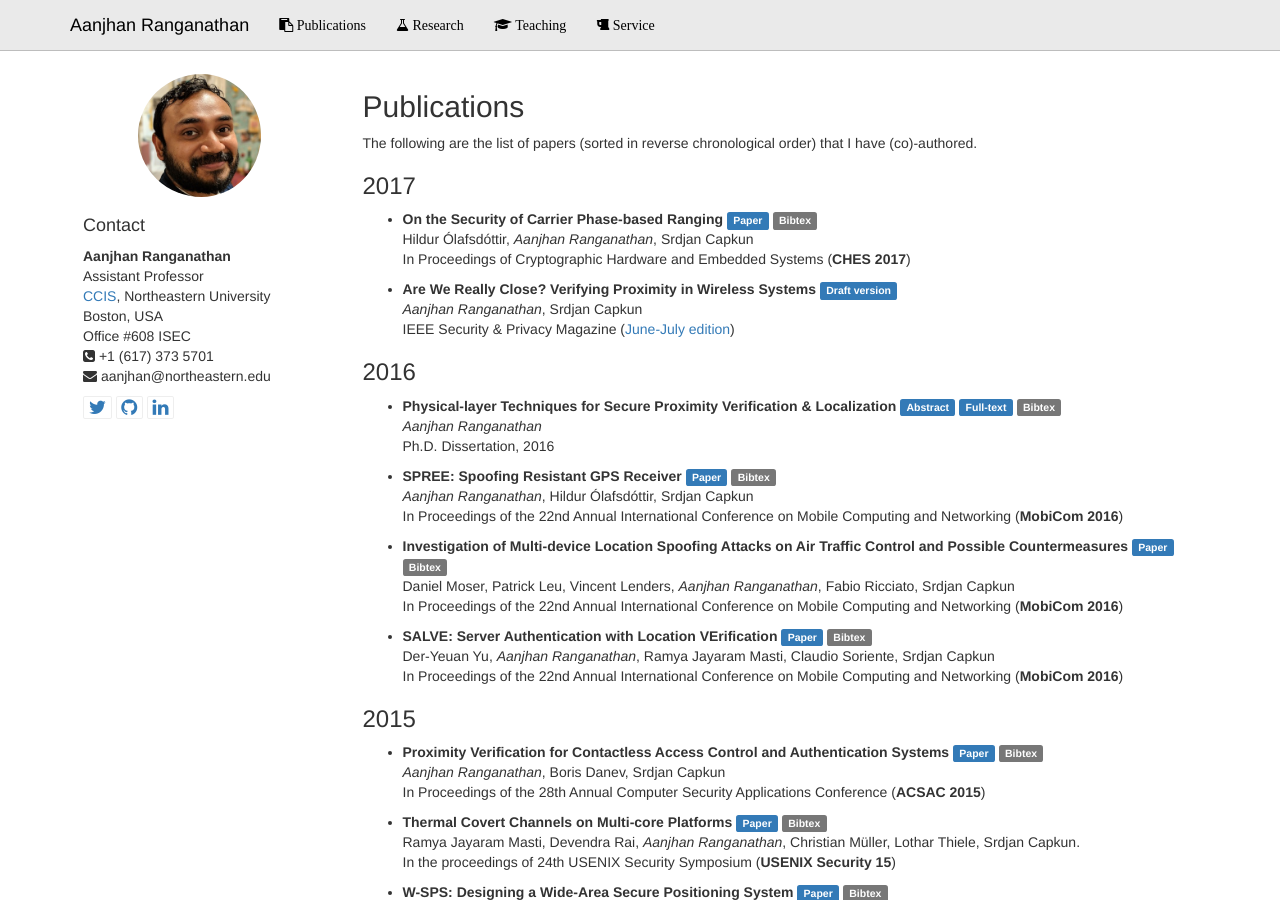
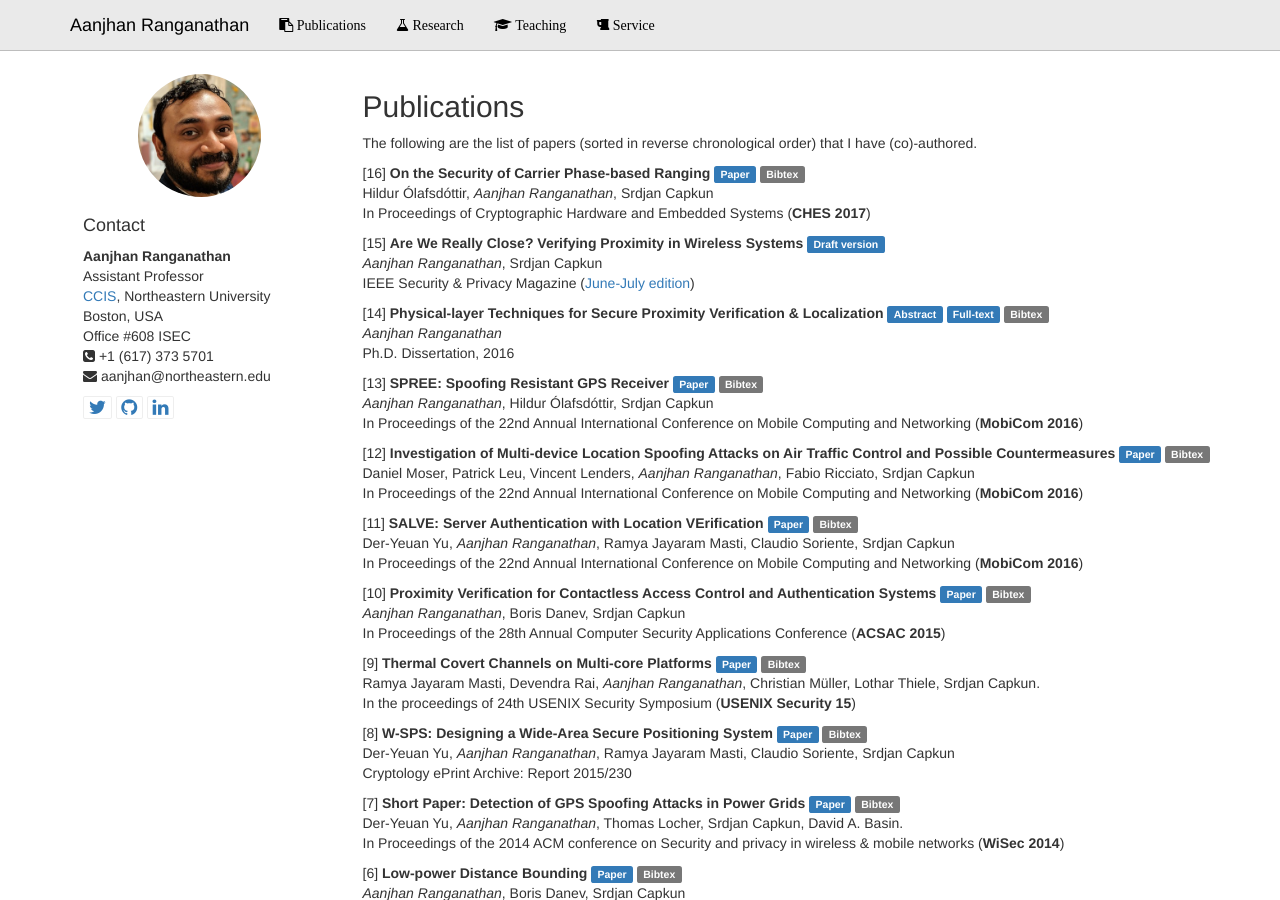
Before and after one commit to aanjhan/mywebsite, a Jekyll site: the page built from pubs/index.md, in a window 1280 px wide and 900 px high. Built offline with Jekyll 4.4.1, drawn with Linux system fonts in a browser that asks for light colours; some of the changed text lies outside the part shown.

Commit message:
updated the website

```diff
--- a/_config_dev.yml
+++ b/_config_dev.yml
@@ -1,10 +1,8 @@
 name: "Aanjhan Ranganathan"
 description: ""
 
-destination: _site_local
-url: "http://localhost:4000"
-
-#paginate: 10
+destination: ./_site_local
+baseurl: ""
 
 markdown: kramdown
 permalink: pretty
--- a/pubs/index.md
+++ b/pubs/index.md
@@ -7,90 +7,81 @@ layout: default
 
 The following are the list of papers (sorted in reverse chronological order) that I have (co)-authored.
 
-### 2017
-- **On the Security of Carrier Phase-based Ranging** <a href="assets/phase_ranging.pdf" class="label label-primary">Paper</a> <a href="assets/phase_ranging.bib" class="label label-default">Bibtex</a><br/>
+
+[16] **On the Security of Carrier Phase-based Ranging** <a href="assets/phase_ranging.pdf" class="label label-primary">Paper</a> <a href="assets/phase_ranging.bib" class="label label-default">Bibtex</a><br/>
 Hildur Ólafsdóttir, *Aanjhan Ranganathan*, Srdjan Capkun<br/>
 In Proceedings of Cryptographic Hardware and Embedded Systems (**CHES 2017**)
 
-- **Are We Really Close? Verifying Proximity in Wireless Systems** <a href="assets/ieeemag_secureranging.pdf" class="label label-primary">Draft version</a><br/>
+[15] **Are We Really Close? Verifying Proximity in Wireless Systems** <a href="assets/ieeemag_secureranging.pdf" class="label label-primary">Draft version</a><br/>
 *Aanjhan Ranganathan*, Srdjan Capkun<br/>
 IEEE Security & Privacy Magazine (<a href="http://ieeexplore.ieee.org/document/7945214/">June-July edition</a>)
 
-### 2016
-
-- **Physical-layer Techniques for Secure Proximity Verification & Localization**
+[14] **Physical-layer Techniques for Secure Proximity Verification & Localization**
 <a href="assets/thesis_abstract.pdf" class="label label-primary">Abstract</a> <a href="assets/aanjhan_thesis.pdf" class="label label-primary">Full-text</a> <a href="assets/aanjhan_thesis.bib" class="label label-default">Bibtex</a><br/>
 *Aanjhan Ranganathan*<br/>
 Ph.D. Dissertation, 2016
 
-- **SPREE: Spoofing Resistant GPS Receiver**
+[13] **SPREE: Spoofing Resistant GPS Receiver**
 <a href="assets/spree_mobicom2016.pdf" class="label label-primary">Paper</a> <a href="assets/spree_ranganathan16.bib" class="label label-default">Bibtex</a><br/>
 *Aanjhan Ranganathan*, Hildur Ólafsdóttir, Srdjan Capkun<br/>
 In Proceedings of the 22nd Annual International Conference on Mobile Computing and Networking (**MobiCom 2016**)
 
-- **Investigation of Multi-device Location Spoofing Attacks on Air Traffic Control and Possible Countermeasures**
+[12] **Investigation of Multi-device Location Spoofing Attacks on Air Traffic Control and Possible Countermeasures**
 <a href="assets/tdoaSpoofing_moser16.pdf" class="label label-primary">Paper</a> <a href="assets/tdoaSpoofing.bib" class="label label-default">Bibtex</a><br/>
 Daniel Moser, Patrick Leu, Vincent Lenders, *Aanjhan Ranganathan*, Fabio Ricciato, Srdjan Capkun<br/>
 In Proceedings of the 22nd Annual International Conference on Mobile Computing and Networking (**MobiCom 2016**)
 
-- **SALVE: Server Authentication with Location VErification**
+[11] **SALVE: Server Authentication with Location VErification**
 <a href="assets/salve-yu.pdf" class="label label-primary">Paper</a> <a href="assets/salve.bib" class="label label-default">Bibtex</a><br/>
 Der-Yeuan Yu, *Aanjhan Ranganathan*, Ramya Jayaram Masti, Claudio Soriente, Srdjan Capkun<br/>
 In Proceedings of the 22nd Annual International Conference on Mobile Computing and Networking (**MobiCom 2016**)
 
-### 2015
-
-- **Proximity Verification for Contactless Access Control and Authentication Systems**
+[10] **Proximity Verification for Contactless Access Control and Authentication Systems**
 <a href="assets/fmcw_acsac2015.pdf" class="label label-primary">Paper</a> <a href="assets/fmcw_acsac2015.bib" class="label label-default">Bibtex</a><br/>
 *Aanjhan Ranganathan*, Boris Danev, Srdjan Capkun<br/>
 In Proceedings of the 28th Annual Computer Security Applications Conference (**ACSAC 2015**)
 
-- **Thermal Covert Channels on Multi-core Platforms**
+[9] **Thermal Covert Channels on Multi-core Platforms**
 <a href="assets/thermalchannel_usenix2015.pdf" class="label label-primary">Paper</a> <a href="assets/thermal_usenix15.bib" class="label label-default">Bibtex</a><br/>
 Ramya Jayaram Masti, Devendra Rai, *Aanjhan Ranganathan*, Christian Müller, Lothar Thiele, Srdjan Capkun.<br/>
 In the proceedings of 24th USENIX Security Symposium (**USENIX Security 15**)
 
-- **W-SPS: Designing a Wide-Area Secure Positioning System**
+[8] **W-SPS: Designing a Wide-Area Secure Positioning System**
 <a href="assets/wsps-iacr230.pdf" class="label label-primary">Paper</a> <a href="assets/wsps_eprint.bib" class="label label-default">Bibtex</a><br/>
 Der-Yeuan Yu, *Aanjhan Ranganathan*, Ramya Jayaram Masti, Claudio Soriente, Srdjan Capkun<br/>
 Cryptology ePrint Archive: Report 2015/230
 
-### 2014
-- **Short Paper: Detection of GPS Spoofing Attacks in Power Grids**
+[7] **Short Paper: Detection of GPS Spoofing Attacks in Power Grids**
  <a href="assets/yu-gpsspoofing-wisec14.pdf" class="label label-primary">Paper</a> <a href="assets/gps_short_wisec14.bib" class="label label-default">Bibtex</a><br/>
 Der-Yeuan Yu, *Aanjhan Ranganathan*, Thomas Locher, Srdjan Capkun, David A. Basin.<br/>
 In Proceedings of the 2014 ACM conference on Security and privacy in wireless & mobile networks (**WiSec 2014**)
 
-- **Low-power Distance Bounding**
+[6] **Low-power Distance Bounding**
  <a href="assets/lowpowerdb.pdf" class="label label-primary">Paper</a> <a href="assets/lowpowerdb_arxiv.bib" class="label label-default">Bibtex</a><br/>
 *Aanjhan Ranganathan*, Boris Danev, Srdjan Capkun<br/>
 arXiv preprint arXiv:1404.4435 (2014)
 
-### 2013
-
-- **On Limitations of Friendly Jamming for Confidentiality**
+[5] **On Limitations of Friendly Jamming for Confidentiality**
  <a href="assets/friendlyjaming_tippenhauer.pdf" class="label label-primary">Paper</a> <a href="assets/friendlyjamming.bib" class="label label-default">Bibtex</a><br/>
 Nils Ole Tippenhauer, Luka Malisa, *Aanjhan Ranganathan*, Srdjan Capkun.<br/>
 In Security and Privacy (SP), 2013 IEEE Symposium on (**IEEE S&P 2013**)
 
-### 2012
-
-- **Enabling Trusted Scheduling in Embedded Systems**
+[4] **Enabling Trusted Scheduling in Embedded Systems**
 <a href="assets/trusted_scheduling_acsac2012.pdf" class="label label-primary">Paper</a> <a href="assets/trustedscheduling_acsac12.bib" class="label label-default">Bibtex</a><br/>
 Ramya Jayaram Masti, Claudio Marforio, *Aanjhan Ranganathan*, Aurélien Francillon, Srdjan Capkun.<br/>
 In Proceedings of the 28th Annual Computer Security Applications Conference (**ACSAC 2012**)
 
-- **Design and Implementation of a Terrorist Fraud Resilient Distance Bounding System**
+[3] **Design and Implementation of a Terrorist Fraud Resilient Distance Bounding System**
 <a href="assets/terrorist-fraud-esorics2012.pdf" class="label label-primary">Paper</a> <a href="assets/terroristfraud_esorics12.bib" class="label label-default">Bibtex</a><br/>
 *Aanjhan Ranganathan*, Nils Ole Tippenhauer, Boris Skoric, Dave Singelée, Srdjan Capkun.<br/>
 In Computer Security – (**ESORICS 2012**)
 
-- **Counting stream registers: An efficient and effective snoop filter architecture**
+[2] **Counting stream registers: An efficient and effective snoop filter architecture**
 <a href="assets/ranganathan_icsamos12.pdf" class="label label-primary">Paper</a> <a href="assets/snoopfilters_icsamos12.bib" class="label label-default">Bibtex</a><br/>
 *Aanjhan Ranganathan*, Ali Galip Bayrak, Theo Kluter, Philip Brisk, Edoardo Charbon, Paolo Ienne<br/>
 In Embedded Computer Systems (SAMOS), 2012 International Conference on (**ICSAMOS 2012**)
 
-- **Physical-layer attacks on chirp-based ranging systems**
+[1] **Physical-layer attacks on chirp-based ranging systems**
 <a href="assets/chirp-wisec12-ranganathan.pdf" class="label label-primary">Paper</a> <a href="assets/chirp_wisec12.bib" class="label label-default">Bibtex</a><br/>
 *Aanjhan Ranganathan*, Boris Danev, Aurélien Francillon, Srdjan Capkun<br/>
 In Proceedings of the fifth ACM conference on Security and Privacy in Wireless and Mobile Networks (**WiSec 2012**)
```
Also changed, not shown: 6 other files.
